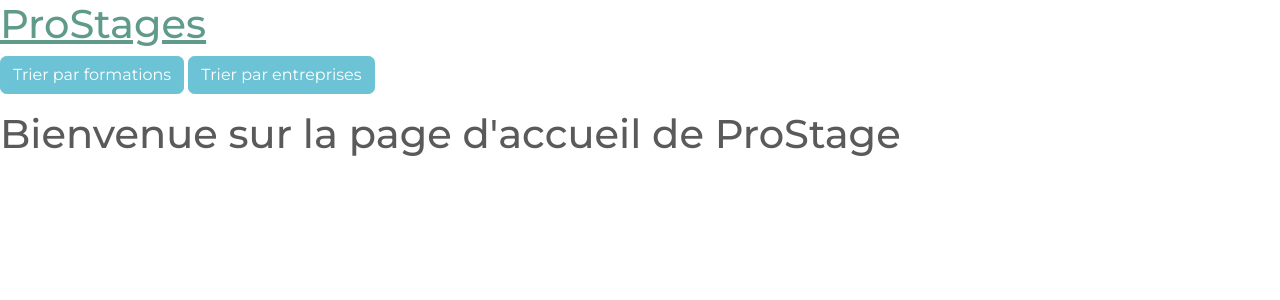
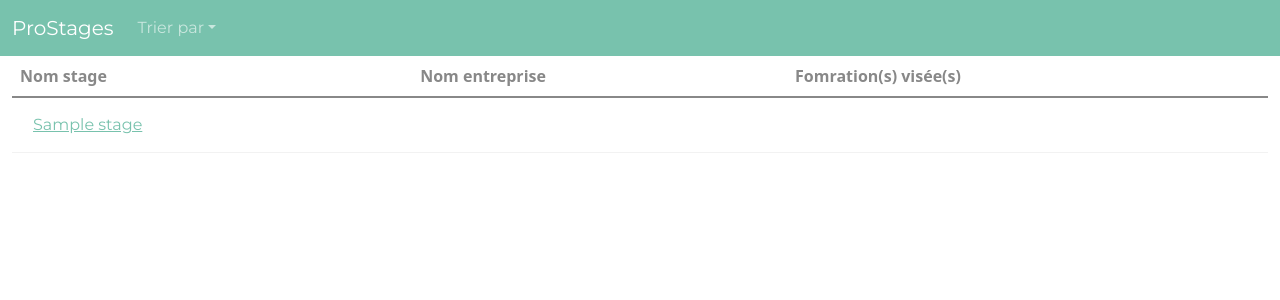
Before and after one commit to QuentinTournier40/ProStage, a PHP site: template templates/pro_stage/index.html.twig in a window 1280 px wide. Shown: the top 300 px of the page. Run offline with PHP 8.4, Linux system fonts and the light colour scheme; the template is opened without the code that fills it: most values are stand-ins (such as "Sample title", 1, 10 or a date in 2020); some libraries are stand-ins or nearby versions.

Commit message:
Modifications dans les paramètres des données faker. Modification de la vue pour faire apparaitre l'integralitées des stages. Debut du code de la vue sur les entreprises.

```diff
--- a/src/DataFixtures/AppFixtures.php
+++ b/src/DataFixtures/AppFixtures.php
@@ -46,8 +46,8 @@
 
             for($j = 0; $j < 3; $j++){
                 $stage = new Stage();
-                $stage->setTitre($faker->realText($maxNbChars = 200, $indexSize = 2));
-                $stage->setMission($faker->realText($maxNbChars = 600, $indexSize = 2));
+                $stage->setTitre($faker->realText($maxNbChars = 25, $indexSize = 2));
+                $stage->setMission($faker->realText($maxNbChars = 90, $indexSize = 2));
                 $stage->setEmail($faker->companyEmail);
                 $stage->setEntreprise($entreprise);
                 $formationAChoisir = $faker->numberBetween($min = 0, $max = 3);
--- a/templates/base.html.twig
+++ b/templates/base.html.twig
@@ -14,17 +14,26 @@
         {% endblock %}
     </head>
     <body>
-        {% block titre %}
-            <h1>
-                <a href="{{path('pro_stage_accueil')}}">ProStages</a>
-            </h1>
-        {% endblock %}
         {% block menu %}
-            <nav>
-                <p>
-                    <a href="{{path('pro_stage_formations')}}"><button type="button" class="btn btn-info">Trier par formations</button></a>
-                    <a href="{{path('pro_stage_entreprises')}}"><button type="button" class="btn btn-info">Trier par entreprises</button></a>
-                </p>
+            <nav class="navbar navbar-expand-lg navbar-dark bg-primary">
+            <div class="container-fluid">
+                <a class="navbar-brand" href="{{path('pro_stage_accueil')}}">ProStages</a>
+                <button class="navbar-toggler collapsed" type="button" data-bs-toggle="collapse" data-bs-target="#navbarColor01" aria-controls="navbarColor01" aria-expanded="false" aria-label="Toggle navigation">
+                <span class="navbar-toggler-icon"></span>
+                </button>
+
+                <div class="navbar-collapse collapse" id="navbarColor01" style="">
+                <ul class="navbar-nav me-auto">
+                    <li class="nav-item dropdown">
+                    <a class="nav-link dropdown-toggle" data-bs-toggle="dropdown" href="#" role="button" aria-haspopup="true" aria-expanded="false">Trier par</a>
+                    <div class="dropdown-menu">
+                        <a class="dropdown-item" href="{{path('pro_stage_formations')}}">Formation</a>
+                        <a class="dropdown-item" href="{{path('pro_stage_entreprises')}}">Entreprise</a>
+                    </div>
+                    </li>
+                </ul>
+                </div>
+            </div>
             </nav>
         {% endblock %}
         {% block body %}
--- a/templates/pro_stage/index.html.twig
+++ b/templates/pro_stage/index.html.twig
@@ -2,6 +2,44 @@
 
 {% block body %}
 
-    <h1> Bienvenue sur la page d'accueil de ProStage </h1>
+    <div class="container-fluid">
+	<div class="row">
+		<div class="col-md-12">
+			<table class="table">
+				<thead>
+					<tr>
+						<th>
+							Nom stage
+						</th>
+						<th>
+							Nom entreprise
+						</th>
+						<th>
+							Fomration(s) visée(s)
+						</th>
+					</tr>
+				</thead>
+
+				<tbody>
+                    {% for stage in stages %}
+                        <tr>
+                            <td>
+                                <a href="{{path('pro_stage_stage_id', {'id': stage.getId()}) }}" <button type="button" class="btn btn-link">{{stage.getTitre()}}</button>
+                            </td>
+                            <td>
+                                <a href="{{path('pro_stage_entreprises_id', {'id': stage.getEntreprise().getId()}) }}" <button type="button" class="btn btn-link">{{stage.getEntreprise().getNom()}}</button>
+                            </td>
+                            <td>
+                                {% for formation in stage.getTypeFormation() %}
+                                    {{formation.getTitre()}}
+                                {% endfor %}
+                            </td>
+                        </tr>
+                    {% endfor %}
+				</tbody>
+			</table>
+		</div>
+	</div>
+    </div>
 
 {% endblock %}
```
Also changed, not shown: src/Controller/ProStageController.php (+19 -3 lines), templates/pro_stage/stage.html.twig (added, +7 -0 lines), templates/pro_stage/entreprise.html.twig (renamed from templates/pro_stage/stages.html.twig).
